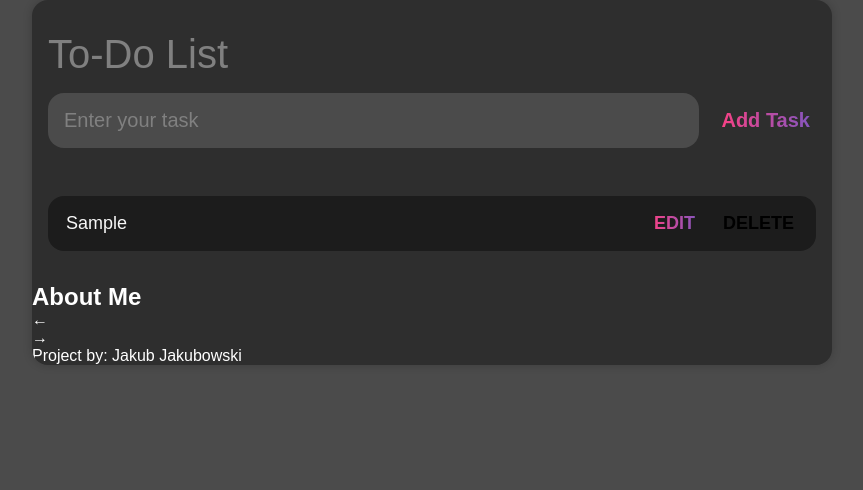
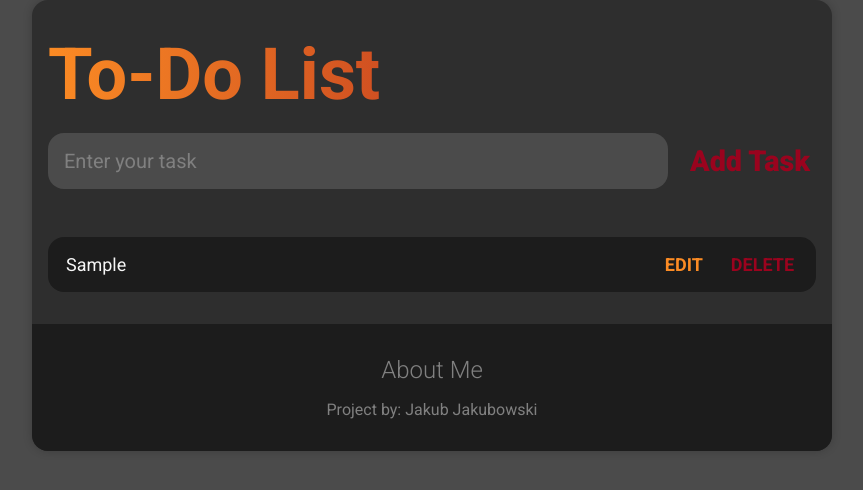
Before and after one commit to Rolaski/ToDoList, a plain HTML site: page index.html in a window 1280 px wide. Both pictures are taken after typing "Sample" into the empty fields and a click on the input "Add Task". Shown: the whole page, without its empty margins (208-1071 px from the left). Drawn offline with Linux system fonts and the light colour scheme.

Commit message:
Update styles.css

```diff
--- a/styles.css
+++ b/styles.css
@@ -3,8 +3,9 @@
   --darker: #4b4b4b;
   --darkest: #1c1c1c;
   --grey: #808080;
-    --pink: #ff4081;
-    --purple: #7e57c2;
+  --darkpurple: #5F0F40;
+  --orange: #FB8B24;
+  --red: #9A031E;
   --light: #f7f7f7;
   --box-shadow-color: rgba(0, 0, 0, 0.2);
 }
@@ -12,16 +13,17 @@
 * {
   margin: 0;
   box-sizing: border-box;
-    font-family: "Fira sans", sans-serif;
+  font-family: "Roboto", sans-serif;
 }
 
 body {
   display: flex;
   flex-direction: column;
-    min-height: 100vh;
   color: #fff;
   background-color: var(--darker);
   margin: 0;
+  scrollbar-color: var(--darkpurple)
+                   var(--orange);
 }
 
 .container {
@@ -29,9 +31,10 @@
   width: 100%;
   margin: auto;
   overflow: hidden;
+  flex: 1;
   border-radius: 1rem;
   box-shadow: 0 0 10px var(--box-shadow-color);
-    margin-top: 0;
+  margin-top: auto;
   background-color: var(--dark);
   transition: background-color 0.4s;
 }
@@ -41,9 +44,11 @@
 }
 
 header h1 {
-    font-size: 2.5rem;
-    font-weight: 300;
-    color: var(--grey);
+  font-size: 4.5rem;
+  font-weight: 600;
+  background-image: linear-gradient(to right, var(--orange), var(--red));
+	-webkit-background-clip: text;
+	-webkit-text-fill-color: transparent;
   margin-bottom: 1rem;
   transition: color 0.4s;
 }
@@ -58,6 +63,18 @@
   border: none;
   outline: none;
   background: none;
+}
+
+#tasks .task .actions .edit {
+  color: var(--orange);
+  background-color: transparent;
+  transition: color 0.4s;
+}
+
+#tasks .task .actions .delete {
+  color: var(--red);
+  background-color: transparent;
+  transition: color 0.4s;
 }
 
 #new-task-input {
@@ -76,10 +93,10 @@
 }
 
 #new-task-submit {
-    color: var(--pink);
-    font-size: 1.25rem;
-    font-weight: 700;
-    background-image: linear-gradient(to right, var(--pink), var(--purple));
+  background-color: var(--red);
+  font-size: 1.8rem;
+  font-weight: 800;
+  background-image: var(--red);
   -webkit-background-clip: text;
   -webkit-text-fill-color: transparent;
   cursor: pointer;
@@ -96,6 +113,28 @@
 
 main {
   flex: 1 1 0%;
+}
+
+.task .actions button:hover {
+  animation: rotateButton 0.8s ease-in-out;
+}
+
+@keyframes rotateButton {
+  0% {
+    transform: rotate(0deg);
+  }
+  25% {
+    transform: rotate(10deg);
+  }
+  50% {
+    transform: rotate(-10deg);
+  }
+  75% {
+    transform: rotate(5deg);
+  }
+  100% {
+    transform: rotate(0deg);
+  }
 }
 
 .task-list {
@@ -133,7 +172,7 @@
 }
 
 .task .content .text:not(:read-only) {
-    color: var(--pink);
+  color: var(--orange);
 }
 
 .task .actions {
@@ -159,24 +198,108 @@
 }
 
 .task .actions .edit {
-    background-image: linear-gradient(to right, var(--pink), var(--purple));
-    -webkit-background-clip: text;
-    -webkit-text-fill-color: transparent;
+  background-image: var(--orange);
   transition: background-image 0.4s;
 }
 
-  .about-me {
-    padding: 1rem;
+footer {
+  padding: 2rem 1rem;
+  background-color: var(--darkest);
+  color: var(--grey);
+  display: flex;
+  flex-direction: column;
+  align-items: center;
   text-align: center;
 }
 
-  .about-me img {
-    max-width: 100%;
+footer h2 {
+  font-size: 1.5rem;
+  font-weight: 300;
+  margin-bottom: 1rem;
+  transition: color 0.4s;
+}
+
+.imageContainer {
+  overflow: hidden;
+  position: relative;
+}
+
+.image-carousel {
+  white-space: nowrap;
+  transition: transform 0.4s ease-in-out;
+  overflow: hidden;
+}
+
+.image-carousel .prev,
+.image-carousel .next {
+  position: absolute;
+  top: 50%;
+  transform: translateY(-50%);
+  font-size: 24px;
+  color: var(--orange);
+  cursor: pointer;
+  z-index: 1;
+}
+
+.image-carousel figure {
+  display: inline-block;
+  margin: 0;
+  transition: transform 0.4s ease-in-out;
+  white-space: nowrap;
+}
+
+
+.image-carousel figure img {
+  width: 100%;
   border-radius: 50%;
-    margin-bottom: 1rem;
+  display: block;
+}
+
+footer .prev,
+footer .next {
+  position: absolute;
+  top: 50%;
+  transform: translateY(-50%);
+  font-size: 24px;
+  color: var(--orange);
+  cursor: pointer;
+}
+
+footer .prev {
+  left: 10px;
+}
+
+footer .next {
+  right: 10px;
+}
+
+footer .prev:hover,
+footer .next:hover {
+  color: var(--red);
+}
+
+footer .AboutMe img {
+  width: 60px;
+  height: 60px;
+  border-radius: 50%;
+  display: block;
+  margin: auto;
   transition: transform 0.4s ease-in-out;
 }
 
-  .about-me img:hover {
-    transform: scale(1.1);
+
+
+body::-webkit-scrollbar {
+  width: var(--orange)
 }
+
+body::-webkit-scrollbar-track {
+  background: var(--sb-track-color);
+  border-radius: 8px;
+}
+
+body::-webkit-scrollbar-thumb {
+  background: var(--orange);
+  border-radius: 8px;
+
+  }
```
Lines whose indentation alone changed are shown as unchanged.
